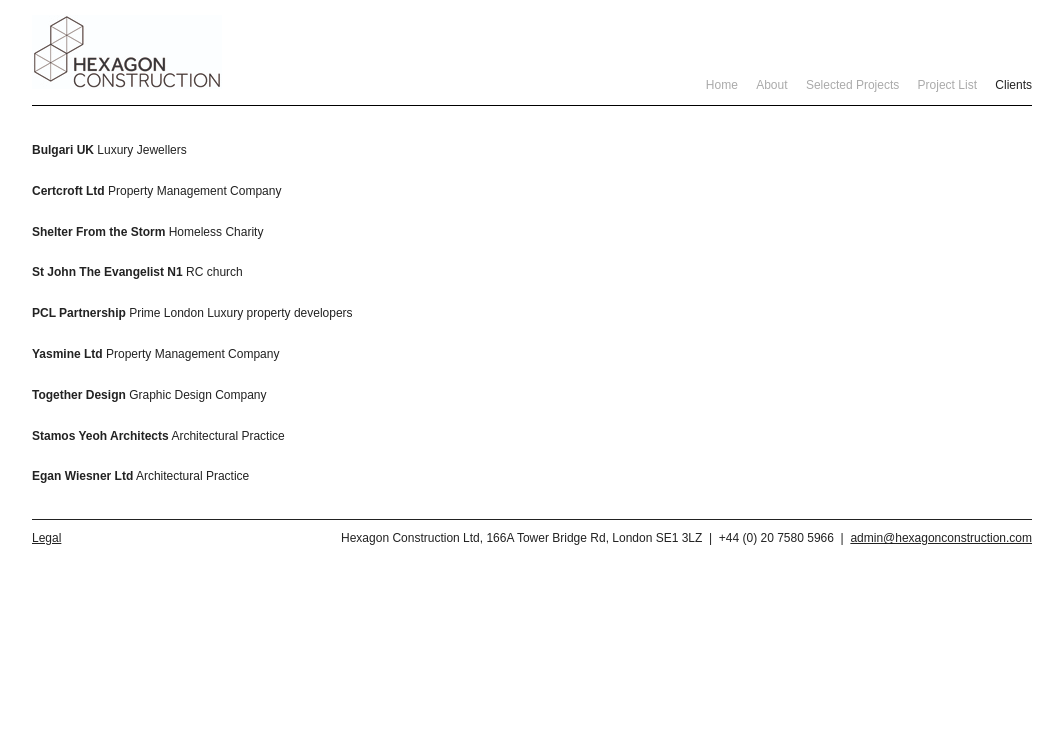
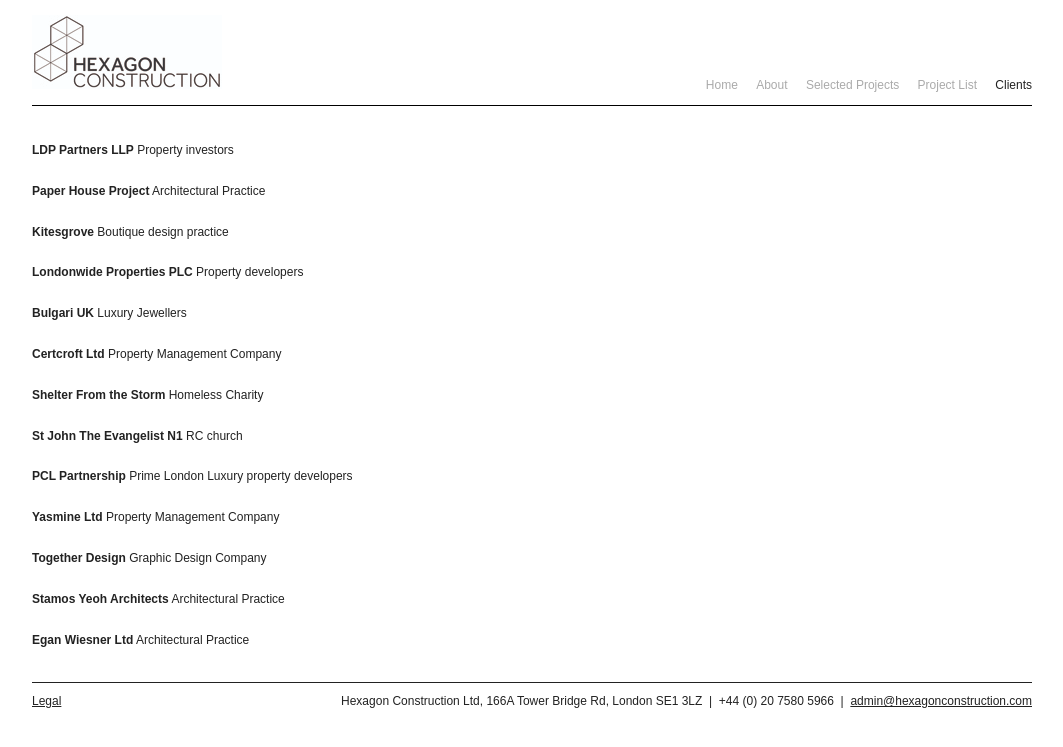
Before and after one commit to joeegan/hexagon-siteleaf, a Jekyll site: the page built from clients.markdown, in a window 1280 px wide. Shown: the top 747 px of the page, without its empty margins (108-1171 px from the left). Built offline with Jekyll 4.4.1, drawn with Linux system fonts in a browser that asks for light colours; some web fonts are replaced.

Commit message:
Updated Clients

```diff
--- a/clients.markdown
+++ b/clients.markdown
@@ -3,6 +3,18 @@
 date: 2016-10-15 22:20:00 Z
 position: 3
 ---
+
+**LDP Partners LLP**
+Property investors
+
+**Paper House Project**
+Architectural Practice
+
+**Kitesgrove**
+Boutique design practice
+
+**Londonwide Properties PLC**
+Property developers
 
 **Bulgari UK**
 Luxury Jewellers
```
